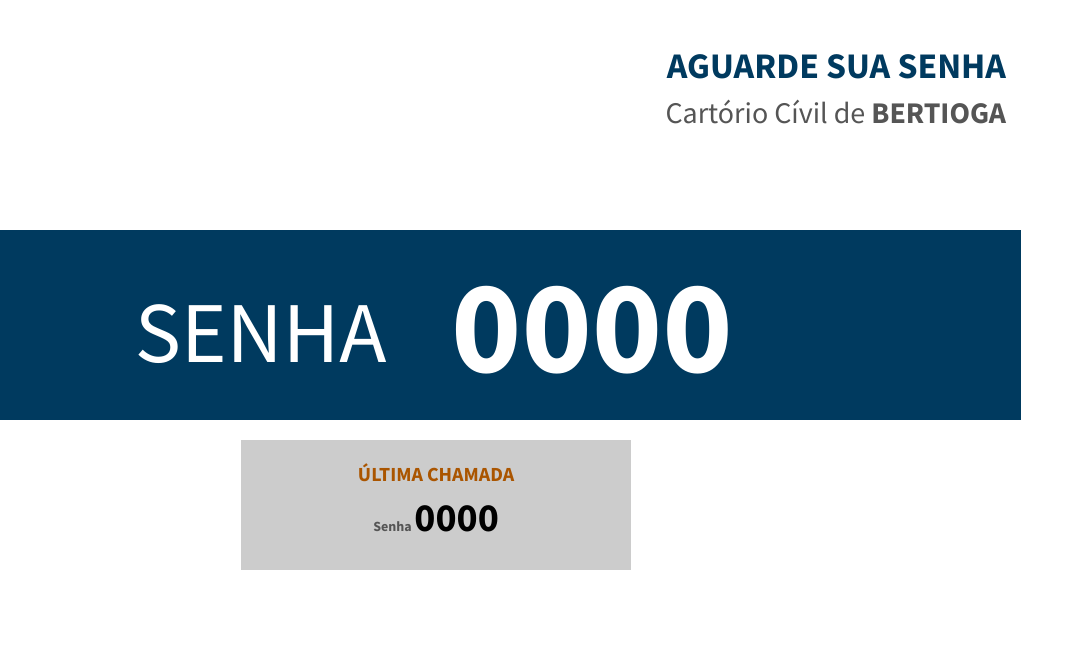
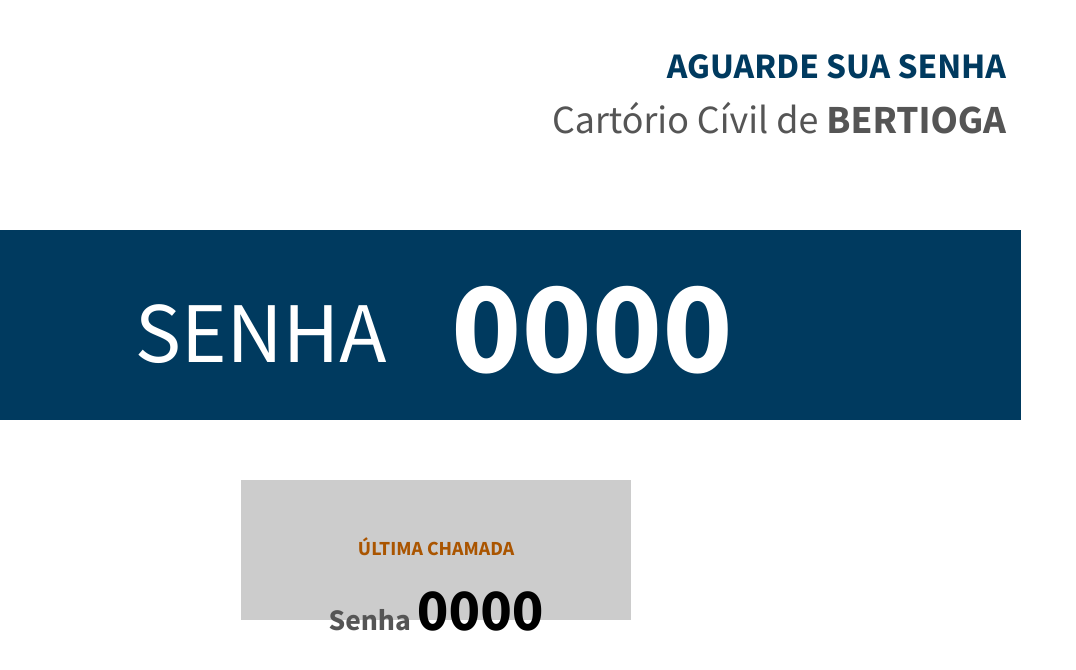
Before and after one commit to marcelonascimento98/CartorioBertioga, a plain HTML site: page index.html in a window 1280 px wide. Shown: the full height of the page, 204-1280 px from the left. Drawn offline with Linux system fonts and the light colour scheme.

Commit message:
style.css

```diff
--- a/css/style.css
+++ b/css/style.css
@@ -24,8 +24,9 @@
 	font-weight: 800;
 	text-align: center;
 	background-color: #ccc;
-	height: 130px;
-	margin-top: 20px;
+	height: 140px;
+	margin-top: 60px;
+	font-size: 30px;
 }
 
 #ultimaSenhaTexto{
@@ -34,7 +35,7 @@
 }
 
 #ultimaSenhaNumero{
-	font-size: 40px;
+	font-size: 60px;
 	color: black;
 }
 
@@ -53,7 +54,7 @@
 }
 
 .subtitulo{
-	font-size: 30px;
+	font-size: 40px;
 	font-weight: 400;
 }
 
```
